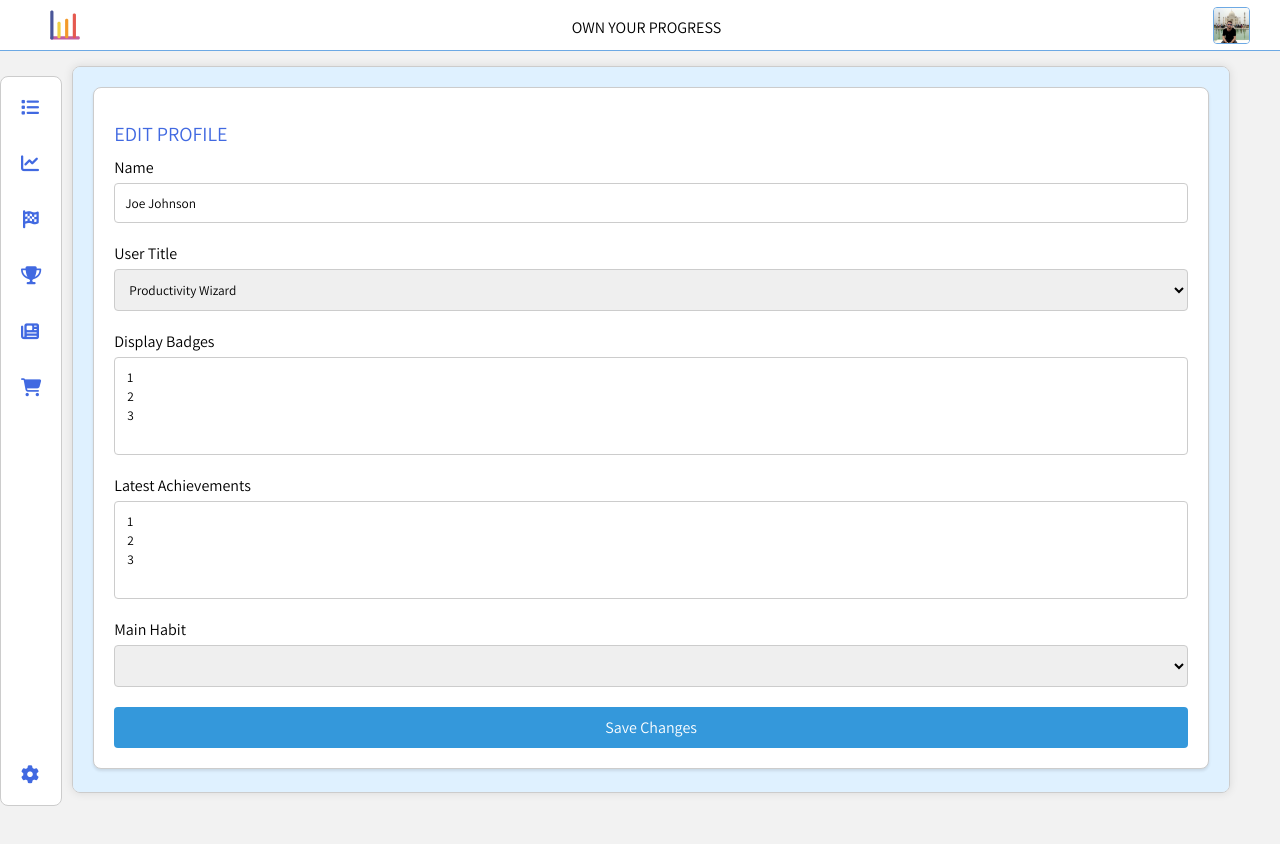
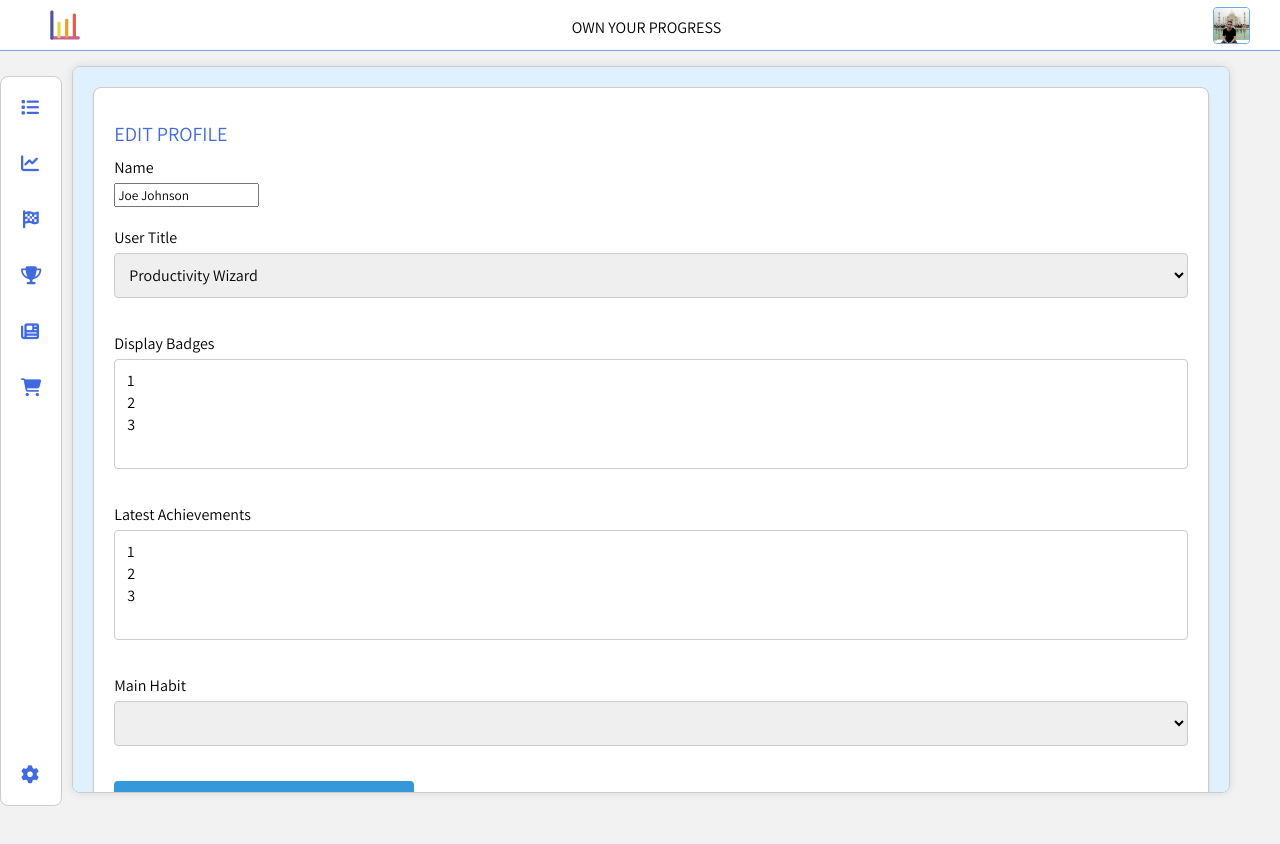
Before and after one commit to joseph-johnson27001/habits_tracker, a Vue app: page /#/edit-profile in a window 1280 px wide. Shown: the top 844 px of the page. Built offline with nearby package versions, Linux system fonts and the light colour scheme.

Commit message:
App wide form styles

```diff
--- a/src/App.vue
+++ b/src/App.vue
@@ -149,4 +149,50 @@ h1 {
 .content-container.loading {
   position: relative;
 }
+
+/* FORM STYLES */
+
+.form-group {
+  margin-bottom: 20px;
+}
+
+label {
+  display: block;
+  margin-bottom: 5px;
+}
+
+select,
+textarea {
+  box-sizing: border-box;
+  width: 100%;
+  padding: 10px;
+  outline: none;
+  border: 1px solid #ccc;
+  border-radius: 4px;
+  font-size: 16px;
+  margin-bottom: 15px;
+}
+
+input:focus,
+select:focus,
+textarea:focus {
+  border: 1px solid #6da9e4;
+  box-shadow: 0 4px 6px rgba(0, 0, 0, 0.1);
+}
+
+button {
+  width: 100%;
+  max-width: 300px;
+  padding: 10px;
+  background-color: #3498db;
+  color: #fff;
+  border: none;
+  border-radius: 4px;
+  cursor: pointer;
+  font-size: 16px;
+}
+
+button:hover {
+  background-color: #297fb8;
+}
 </style>
--- a/src/views/EditProfilePage.vue
+++ b/src/views/EditProfilePage.vue
@@ -95,44 +95,4 @@ export default {
 };
 </script>
 
-<style scoped>
-.form-group {
-  margin-bottom: 20px;
-}
-
-label {
-  display: block;
-  margin-bottom: 5px;
-}
-
-input,
-select {
-  box-sizing: border-box;
-  width: 100%;
-  padding: 10px 10px 10px 10px;
-  outline: none;
-  border: 1px solid #ccc;
-  border-radius: 4px;
-}
-
-input:focus,
-select:focus {
-  border: 1px solid #6da9e4;
-  box-shadow: 0 4px 6px rgba(0, 0, 0, 0.1);
-}
-
-button {
-  width: 100%;
-  padding: 10px;
-  background-color: #3498db;
-  color: #fff;
-  border: none;
-  border-radius: 4px;
-  cursor: pointer;
-  font-size: 16px;
-}
-
-button:hover {
-  background-color: #297fb8;
-}
-</style>
+<style scoped></style>
--- a/src/views/HabitsPage.vue
+++ b/src/views/HabitsPage.vue
@@ -44,6 +44,7 @@
             class="form-input"
           />
         </div>
+        <!-- Need to add input fields for if the user has already started -->
         <div style="display: flex; justify-content: center; margin-top: 20px">
           <button class="modal-button" @click="saveHabit">Save Habit</button>
         </div>
```
